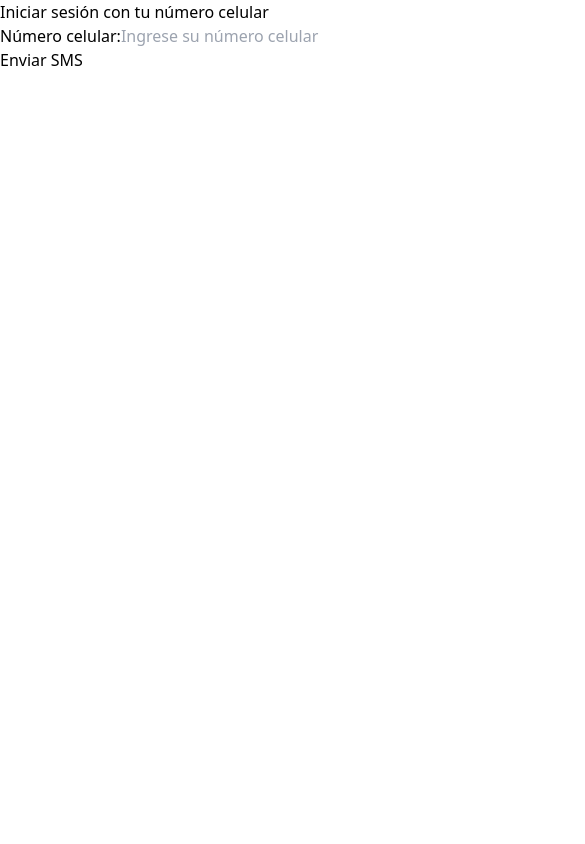
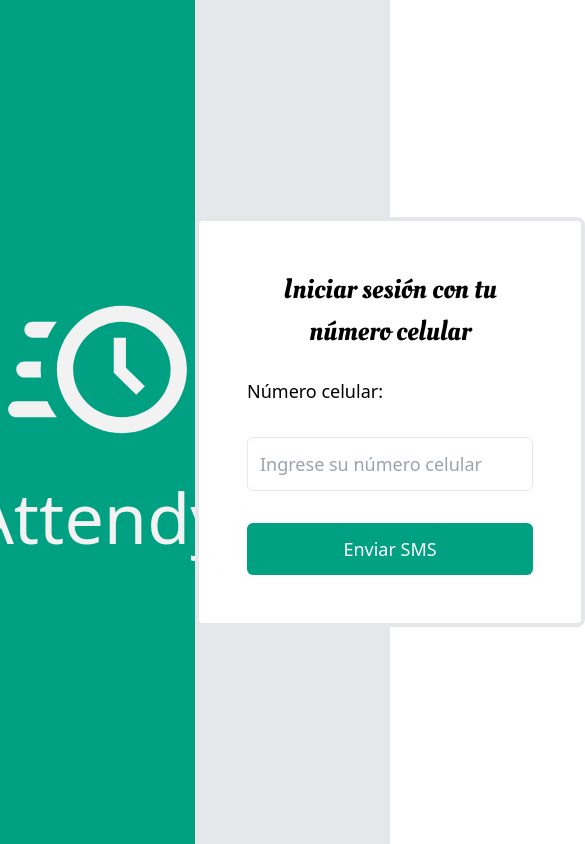
Before and after one commit to MAKAIABootcamp/project-equipo1-front-8, a React (Vite) app in the folder Attendy/: page /phoneLogin in a window 390 px wide. Shown: the whole page, 585 px wide, since content can reach past the window. Built offline with nearby package versions, Linux system fonts and the light colour scheme; no server answers.

Commit message:
creacion diseño LoginPhone terminado

```diff
--- a/Attendy/src/pages/PhoneLogin/PhoneLogin.jsx
+++ b/Attendy/src/pages/PhoneLogin/PhoneLogin.jsx
@@ -53,8 +53,18 @@ const PhoneLogin = () => {
   };
 
   return (
-    <main>
-      <h1>Iniciar sesión con tu número celular</h1>
+    <main className="flex h-screen">
+      <div className="flex flex-col justify-center items-center w-1/2 bg-[#00A082]">
+        <img className="w-[650px]" src="/icons/logoblanco.svg" alt="Logo" />
+        <h1 className="text-[70px] text-[#F2F2F2]">
+          Attendy
+        </h1>
+      </div>
+      <div className="flex flex-col justify-center items-center w-1/2 bg-gray-200">
+        <div className="border-4  p-12 rounded-lg bg-white max-w-md mx-auto">
+          <h1 className="font-oleo text-[28px] mb-6 text-center">
+            Iniciar sesión con tu número celular
+          </h1>
           <Formik
             initialValues={{
               phone: "",
@@ -68,21 +78,32 @@ const PhoneLogin = () => {
             }}
           >
             {({ isSubmitting }) => (
-          <Form>
-            <label htmlFor="phone">Número celular:</label>
+              <Form className="flex flex-col gap-8">
+                <label htmlFor="phone" className="text-lg">Número celular:</label>
                 <Field
                   type="number"
                   name="phone"
                   id="phone"
                   placeholder="Ingrese su número celular"
+                  className="border rounded-md p-3 text-lg"
                 />
-            <ErrorMessage name="phone" />
-            <button type="submit" disabled={isSubmitting}>
+                <ErrorMessage
+                  name="phone"
+                  component="div"
+                  className="text-red-500 text-sm"
+                />
+                <button
+                  type="submit"
+                  disabled={isSubmitting}
+                  className="bg-[#00A082] text-white p-3 rounded-md text-lg"
+                >
                   Enviar SMS
                 </button>
               </Form>
             )}
           </Formik>
+        </div>
+      </div>
       <div id="recaptcha-container"></div>
     </main>
   );
```
Lines whose indentation alone changed are shown as unchanged.
